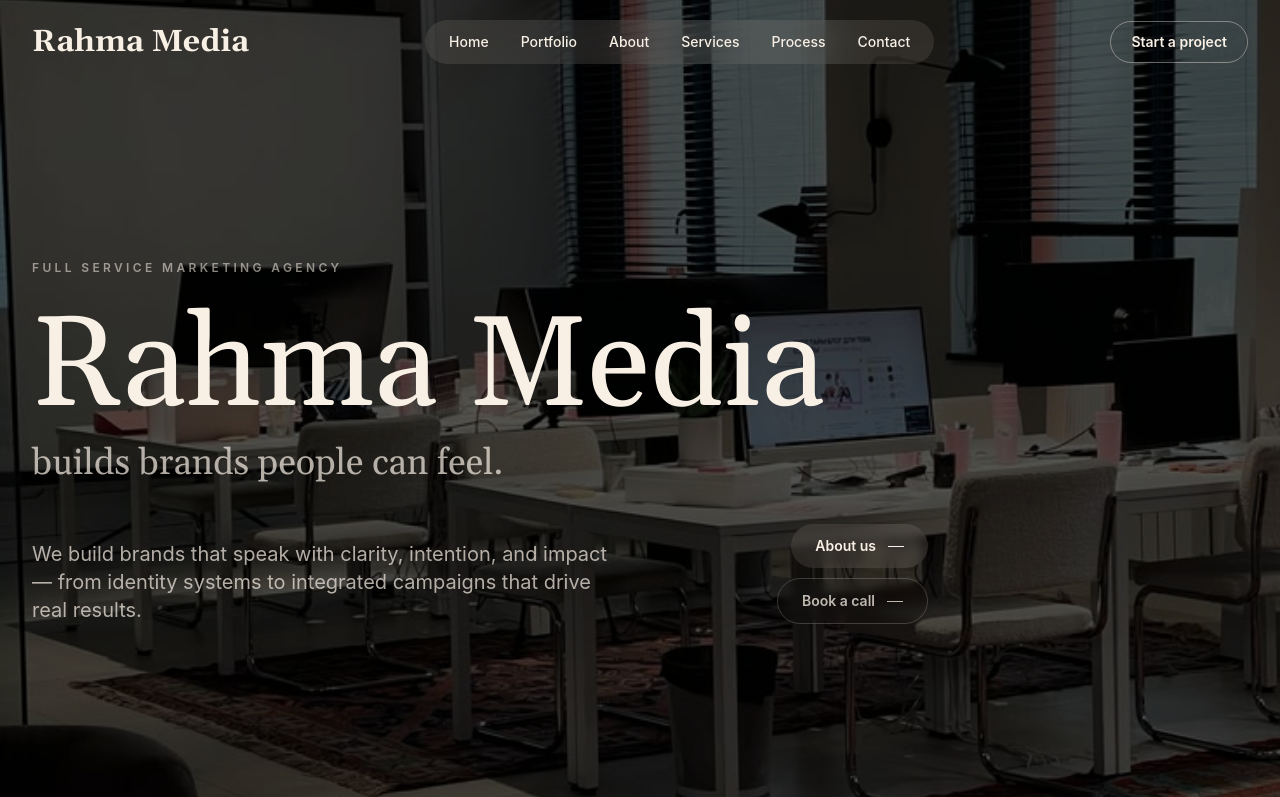
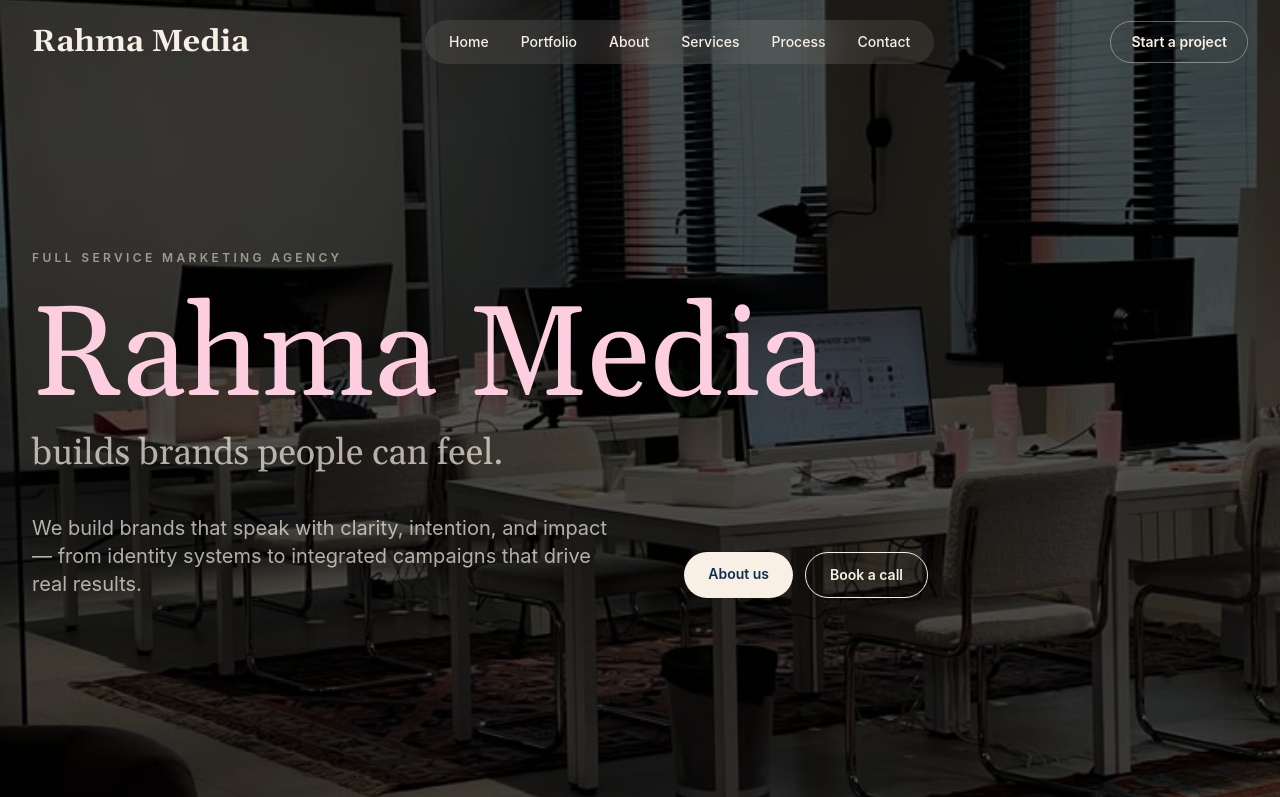
Before and after one commit to rohankumar009/RahmaMedia, a plain HTML site: page index.html in a window 1280 px wide. Shown: the top 797 px of the page. Drawn offline with nearby package versions, Linux system fonts and the light colour scheme.

```diff
--- a/index.html
+++ b/index.html
@@ -116,28 +116,26 @@
         <div class="absolute inset-0 bg-black/40"></div>
 
         <!-- Hero content — fills viewport height -->
-        <div class="relative flex min-h-screen flex-col justify-end">
-          <div class="mx-auto w-full max-w-7xl px-5 pb-32 pt-40 lg:px-8 lg:pb-44 lg:pt-48">
+        <div class="relative flex min-h-screen flex-col justify-center">
+          <div class="mx-auto w-full max-w-7xl px-5 pb-16 pt-28 lg:px-8 lg:pb-20 lg:pt-32">
             <div class="max-w-4xl" data-reveal>
               <p class="mb-7 text-xs font-semibold uppercase tracking-[0.28em] text-paper/55">
                 Full Service Marketing Agency
               </p>
               <h1 class="font-display text-paper">
-                <span class="block text-6xl leading-[0.88] md:text-8xl lg:text-[8rem]">Rahma Media</span>
+                <span class="block text-6xl leading-[0.88] text-[#FDCEDF] md:text-8xl lg:text-[8rem]">Rahma Media</span>
                 <span class="mt-3 block text-2xl leading-snug text-paper/70 md:text-3xl lg:text-4xl">builds brands people can feel.</span>
               </h1>
               <div class="mt-10 flex flex-col gap-8 md:flex-row md:items-end md:justify-between">
                 <p class="max-w-xl text-lg leading-[1.75] text-paper/70 md:text-xl">
                   We build brands that speak with clarity, intention, and impact — from identity systems to integrated campaigns that drive real results.
                 </p>
-                <div class="flex shrink-0 flex-col gap-2.5 md:items-end">
-                  <a href="#about" class="group flex items-center gap-3 rounded-full bg-paper/10 px-6 py-3 text-sm font-semibold text-paper backdrop-blur-sm transition hover:bg-paper hover:text-ink">
+                <div class="flex shrink-0 flex-row gap-3">
+                  <a href="#about" class="rounded-full bg-paper px-6 py-3 text-sm font-semibold text-ink transition hover:-translate-y-0.5 hover:opacity-90">
                     About us
-                    <span class="h-px w-4 bg-current transition-all duration-300 group-hover:w-7"></span>
                   </a>
-                  <a href="#contact" class="group flex items-center gap-3 rounded-full border border-paper/20 px-6 py-3 text-sm font-semibold text-paper/75 backdrop-blur-sm transition hover:border-paper/50 hover:text-paper">
+                  <a href="#contact" class="rounded-full border border-paper bg-transparent px-6 py-3 text-sm font-semibold text-paper transition hover:-translate-y-0.5 hover:bg-paper hover:text-ink">
                     Book a call
-                    <span class="h-px w-4 bg-current transition-all duration-300 group-hover:w-7"></span>
                   </a>
                 </div>
               </div>
```
